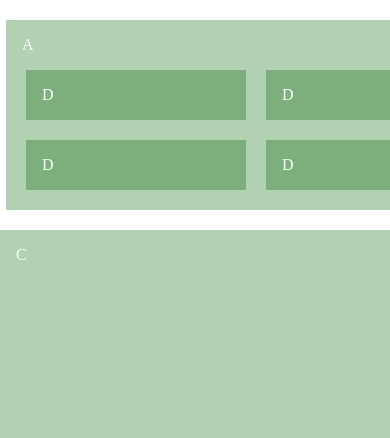
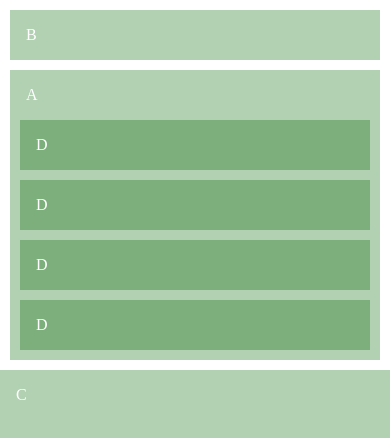
Before and after one commit to KristerV/jobbatical-api, a website: page frontend/index.html in a window 390 px wide. Shown: the top 438 px of the page. Drawn offline with Linux system fonts and the light colour scheme.

Commit message:
responsive frontned

```diff
--- a/frontend/index.css
+++ b/frontend/index.css
@@ -25,6 +25,7 @@ table {
     width: 100%;
     border: none;
     border-collapse: collapse;
+    table-layout: fixed;
 }
 
 /* menu */
@@ -38,9 +39,8 @@ table {
 /* content */
 
 .content-container {
-    padding: 20px 0;
-    margin: 0 auto;
-    width: 820px;
+    margin: 20px auto;
+    max-width: 820px;
     position: relative;
 }
 
@@ -53,10 +53,19 @@ table {
 }
 
 .content > .subcontent {
-    width: 220px;
     float: left;
+    margin-bottom: 20px;
+    width: calc(50% - 30px);
+}
+
+.content > .subcontent:nth-child(even) {
     margin-left: 20px;
-    margin-bottom: 20px;
+    margin-right: 10px;
+}
+
+.content > .subcontent:nth-child(odd) {
+    margin-left: 10px;
+    margin-right: 20px;
 }
 
 /* footer */
@@ -75,3 +84,40 @@ table {
 }
 
 /*  RESPONSIVNESS  */
+
+@media (max-width: 840px) {
+    .menu, .content {
+        width: 100%;
+        position: static;
+    }
+
+    .menu {
+        margin-bottom: 10px;
+    }
+
+    .content-container {
+        margin: 10px;
+    }
+
+    .content > .subcontent {
+        margin-bottom: 10px;
+        width: calc(50% - 15px);
+    }
+
+    .content > .subcontent:nth-child(even) {
+        margin-left: 10px;
+        margin-right: 5px;
+    }
+
+    .content > .subcontent:nth-child(odd) {
+        margin-left: 5px;
+        margin-right: 10px;
+    }
+}
+
+@media (max-width: 450px) {
+    .content > .subcontent {
+        width: calc(100% - 20px);
+        margin: 0 10px 10px 10px !important;
+    }
+}
```
